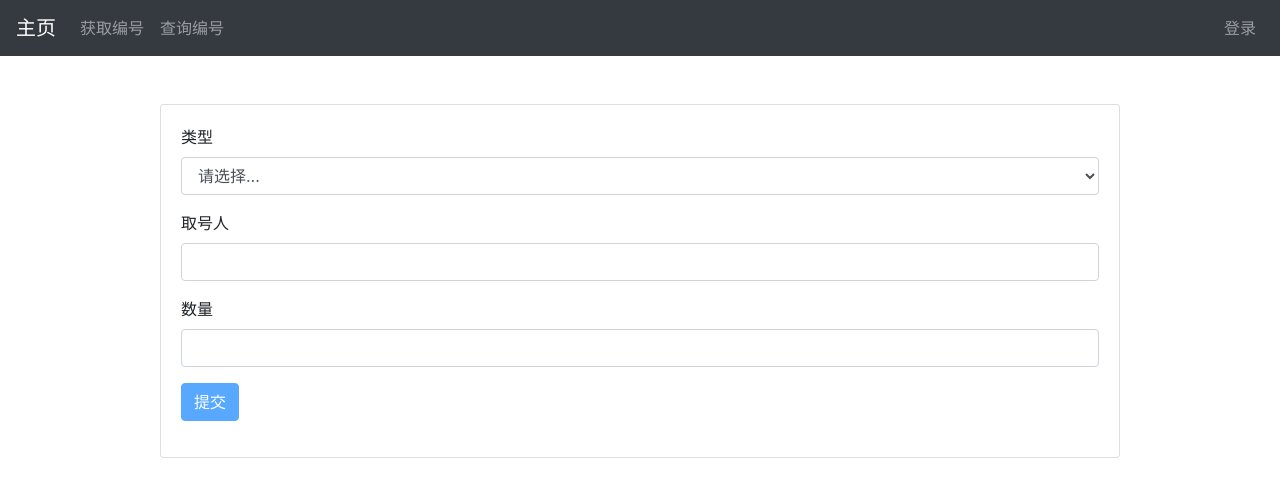
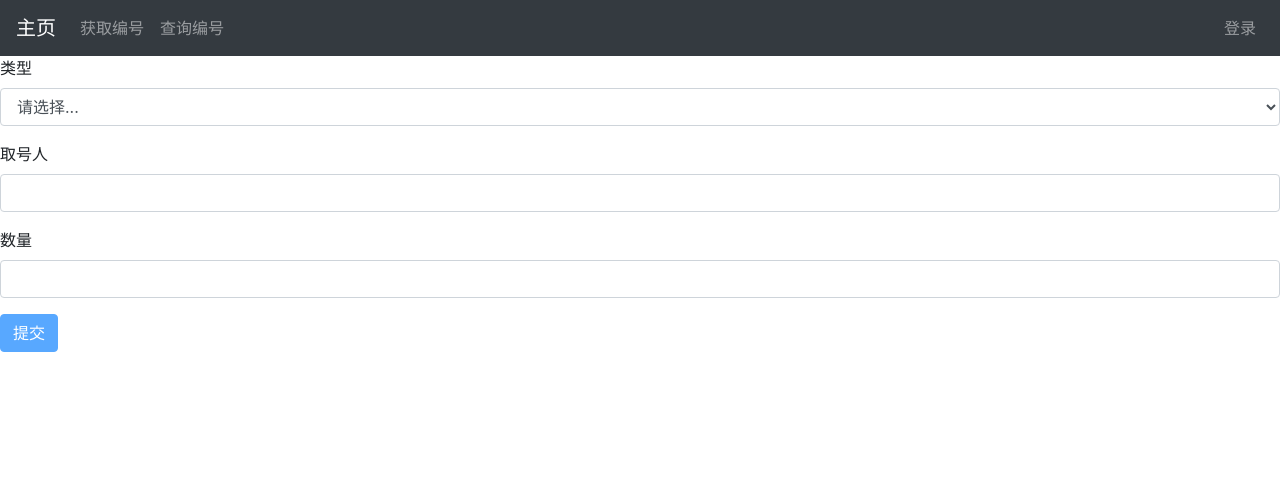
Before and after one commit to zheyangc/document-management, a React (Create React App) app in the folder client/: page / in a window 1280 px wide. Shown: the top 494 px of the page. Built offline with nearby package versions, Linux system fonts and the light colour scheme.

Commit message:
remove style

```diff
--- a/client/src/components/submit/index.js
+++ b/client/src/components/submit/index.js
@@ -4,10 +4,8 @@ import { SubmitResult } from "./SubmitResult";
 import { Card } from 'react-bootstrap';
 
 export const Submit = () => (
-  <Card className="mx-auto my-5 w-75" style={{ margin: 'auto'}}>
-    <Card.Body>
-      <SubmitForm />
-      <SubmitResult />
-    </Card.Body>
-  </Card>
+  <React.Fragment>
+    <SubmitForm />
+    <SubmitResult />
+  </React.Fragment>
 );
```
